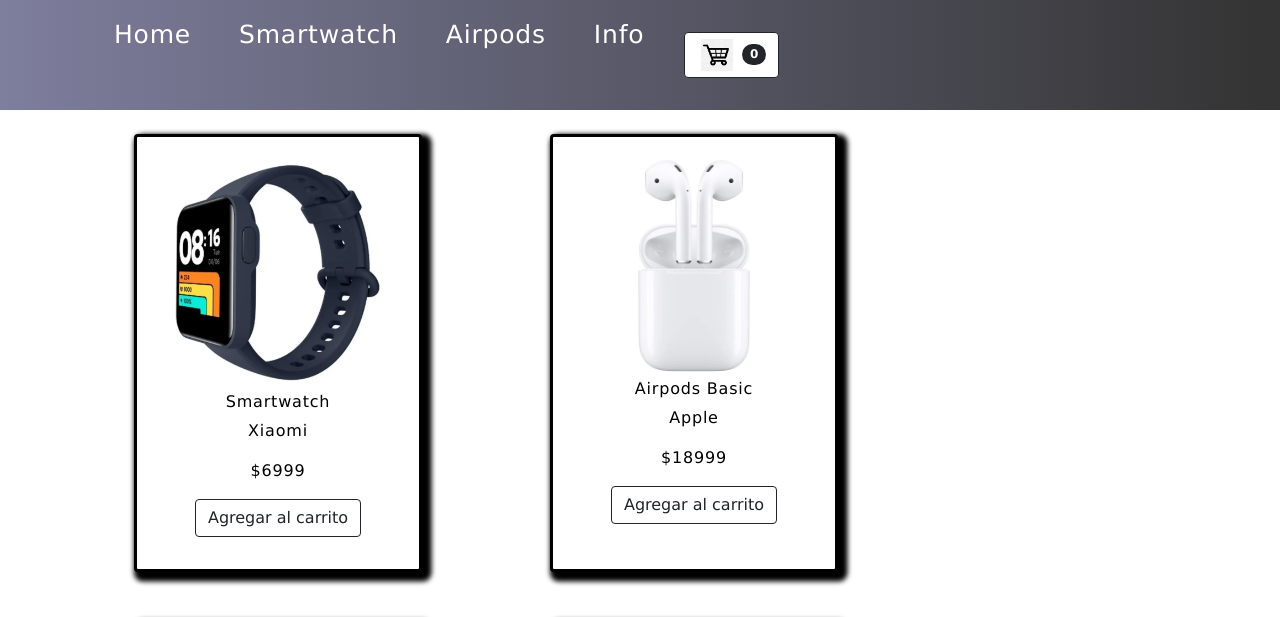
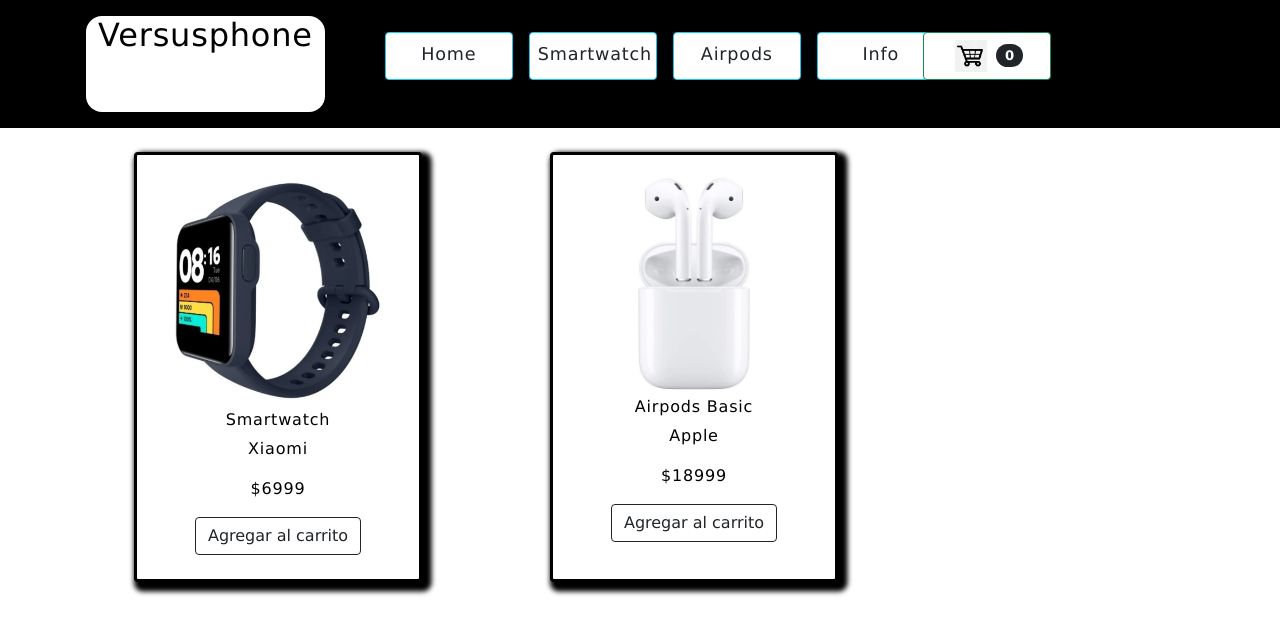
Before and after one commit to AgustinPol/Versusphone, a plain HTML site: page index.html in a window 1280 px wide. Shown: the top 617 px of the page. Drawn offline with Linux system fonts and the light colour scheme.

Commit message:
cambios esteticos, mejoras

```diff
--- a/css/style.css
+++ b/css/style.css
@@ -27,10 +27,20 @@
 nav ul li a {
     color: #fff!important;
     border-radius: 5px;
-    margin-right: 2rem;
 }
 
 /* DIVS */
+
+.cabezera {
+    display: block;
+    border-radius: 1rem;
+    background-color: white;
+    height: 6rem;
+    width: auto;
+    color:#000;
+    margin: 1rem;
+}
+
 .divCarrito {
     background-color: #fff;
     color: black;
@@ -40,7 +50,7 @@
 }
 
 button {
-    margin: 1rem;
+    margin: 0.5rem;
 }
 
 .textForm {
@@ -81,18 +91,6 @@
     background-image: linear-gradient(to right, rgba(202, 66, 56, 0.808) , rgba(0, 0, 0,0.8));
 }
 
-.divLogo {
-    display: none;
-    border: solid #fff;
-    background-color: #000;
-    color:#fff;
-    border-radius: 10px;
-    margin: 0.5rem;
-    margin-right: 5rem;
-    width: 20rem;
-    height: 6rem;
-}
-
 .divInstagram {
     width: 30rem;
     height: 10rem;
@@ -122,10 +120,12 @@
     background-color: rgba(3, 8, 34, 0.801);
 }
 
-.carritoLogo {
+.botonesHeader {
     background-color: #fff;
-    width: auto;
-    height: auto;
+    width: 8rem;
+    height: 3rem;
+    margin:0.5rem;
+    font-size: 1.1rem;
 }
 
 .btn-suma {
@@ -136,14 +136,6 @@
 .boton-eliminar {
     background-color: #fff;
 }
-
-.logo {
-    margin: auto;
-    font-size: 2rem;
-    padding: 1rem;
-    text-align: center;
-    justify-content: center;
-    }
 
 .agusCard{
     width: 18rem;
@@ -188,7 +180,8 @@
     font-size: 25px;
     width: 100%;
     height: 100%;
-    background-image: linear-gradient(to right, rgba(95, 95, 134, 0.808) , rgba(0, 0, 0,0.8));
+    background-color: #000;
+    /* background-image: linear-gradient(to right, rgba(95, 95, 134, 0.808) , rgba(0, 0, 0,0.8)); */
     }
 
 .navbar-toggler {
--- a/index.html
+++ b/index.html
@@ -25,6 +25,9 @@
 <header>
   <div class="container-xl">
     <div class="row">
+        <div class="cabezera">
+            <h2>Versusphone</h2>
+        </div>
         <div class="col-lg-6">
             <nav class="navbar navbar-expand-lg">
               <div class="container-fluid">
@@ -34,33 +37,34 @@
                 <div class="collapse navbar-collapse" id="navbarNav">
                   <ul class="navbar-nav">
                     <li class="nav-item">
-                      <a class="nav-link btn-outline-dark" aria-current="page" href="index.html">Home</a>
+                      <a class="nav-link botonesHeader btn btn-info text-dark" aria-current="page" href="index.html">Home</a>
                     </li>
                     <li class="nav-item">
-                      <a class="nav-link btn-outline-dark" href="#" onclick="renderizarProductos('smartwatch')">Smartwatch</a>
+                      <a class="nav-link botonesHeader btn btn-info text-dark" href="#" onclick="renderizarProductos('smartwatch')">Smartwatch</a>
                     </li>
                     <li class="nav-item">
-                      <a class="nav-link btn-outline-dark" href="#" onclick="renderizarProductos('airpods')">Airpods</a>
+                      <a class="nav-link botonesHeader btn btn-info text-dark" href="#" onclick="renderizarProductos('airpods')">Airpods</a>
                     </li>
                     <li>
-                      <a class="nav-link btn-outline-dark" href="#foot">Info</a>
+                      <a class="nav-link botonesHeader btn btn-info text-dark" href="#foot">Info</a>
                     </li>
                   </ul>
                 </div>
               </div>
-            </nav>
-
-        </div>
                 <!--Contador Carrito-->
               <div class="col-lg-6">
                 <form class="d-flex">
-                <button id="carritoModalBoton" class="btn btn-outline-dark carritoLogo" type="button" data-bs-toggle="modal">
+                  <button id="carritoModalBoton" class="btn btn-success botonesHeader" type="button" data-bs-toggle="modal">
                       <i class="bi-cart-fill me-1"></i>
                       <img class="img-carrito" src="images/carrito1.png" alt="img-carro">
                       <span id="contador-carrito" class="badge bg-dark text-white ms-1 rounded-pill">0</span>
                   </button>
                 </form>
               </div>
+            </nav>
+
+        </div>
+
     </div>
   </div>
 </header>
```
Lines whose indentation alone changed are shown as unchanged.
